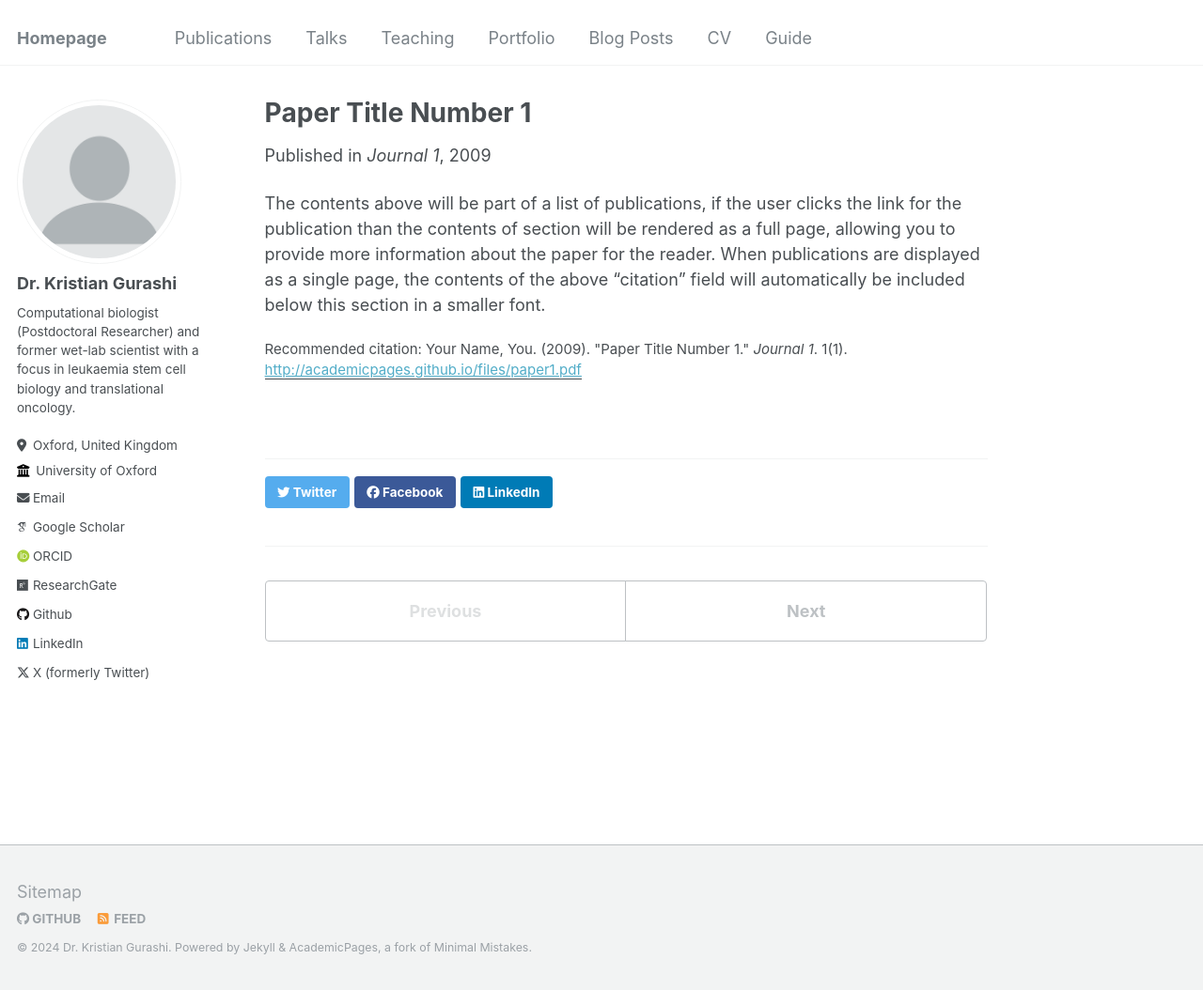
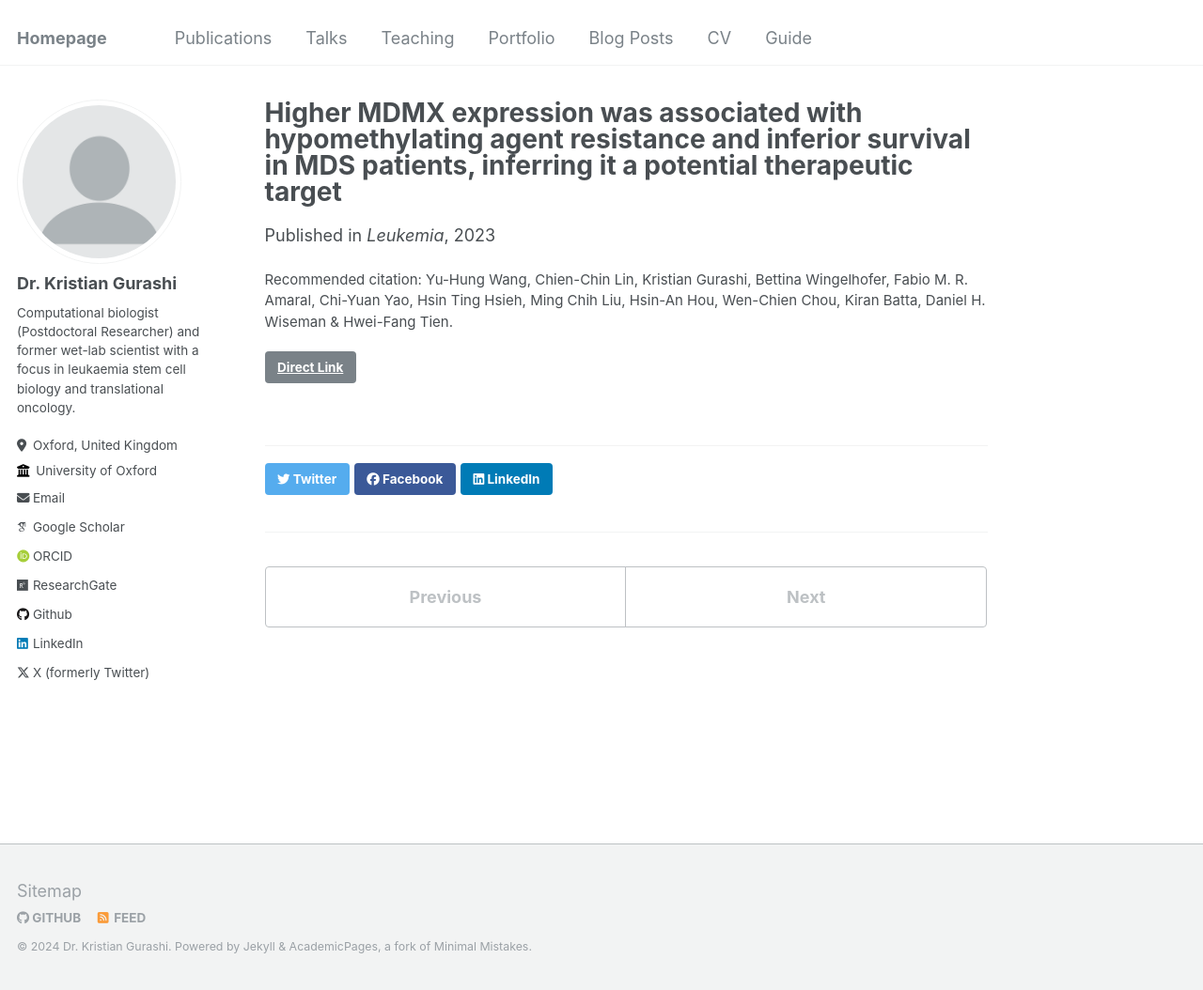
Before and after one commit to EspressoKris/Portfolio, a Jekyll site: the page built from _publications/2009-10-01-paper-title-number-1.md, in a window 1280 px wide and 1054 px high. Shown: the whole window at 94% size. Built offline with Jekyll 4.4.1, drawn with Linux system fonts in a browser that asks for light colours; some web fonts are replaced.

Commit message:
Update 2023-11-02-WangTien

```diff
--- a/_publications/2009-10-01-paper-title-number-1.md
+++ b/_publications/2009-10-01-paper-title-number-1.md
@@ -1,12 +1,9 @@
 ---
-title: "Paper Title Number 1"
+title: "Higher MDMX expression was associated with hypomethylating agent resistance and inferior survival in MDS patients, inferring it a potential therapeutic target"
 collection: publications
-permalink: /publication/2009-10-01-paper-title-number-1
-excerpt: 'This paper is about the number 1. The number 2 is left for future work.'
-date: 2009-10-01
-venue: 'Journal 1'
-paperurl: 'http://academicpages.github.io/files/paper1.pdf'
-citation: 'Your Name, You. (2009). &quot;Paper Title Number 1.&quot; <i>Journal 1</i>. 1(1).'
+permalink: /publication/2023-11-02-WangTien
+date: 2023-11-02
+venue: 'Leukemia'
+link: https://doi.org/10.1038/s41375-023-02044-2
+citation: 'Yu-Hung Wang, Chien-Chin Lin, Kristian Gurashi, Bettina Wingelhofer, Fabio M. R. Amaral, Chi-Yuan Yao, Hsin Ting Hsieh, Ming Chih Liu, Hsin-An Hou, Wen-Chien Chou, Kiran Batta, Daniel H. Wiseman & Hwei-Fang Tien.'
 ---
-
-The contents above will be part of a list of publications, if the user clicks the link for the publication than the contents of section will be rendered as a full page, allowing you to provide more information about the paper for the reader. When publications are displayed as a single page, the contents of the above "citation" field will automatically be included below this section in a smaller font.
```
